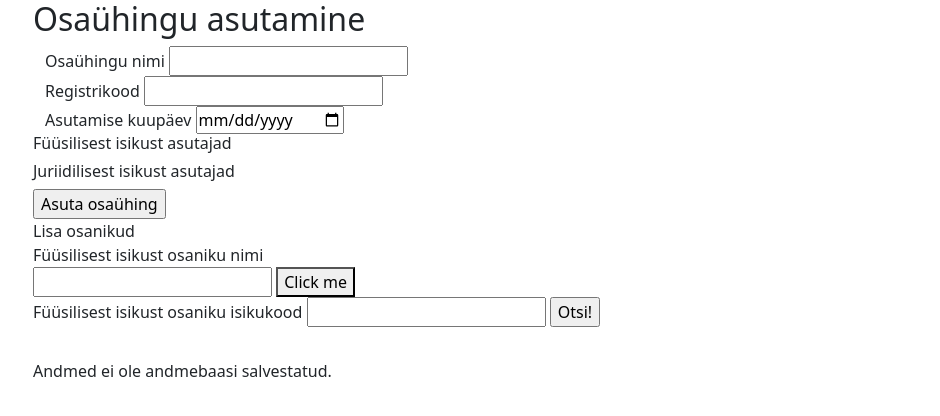
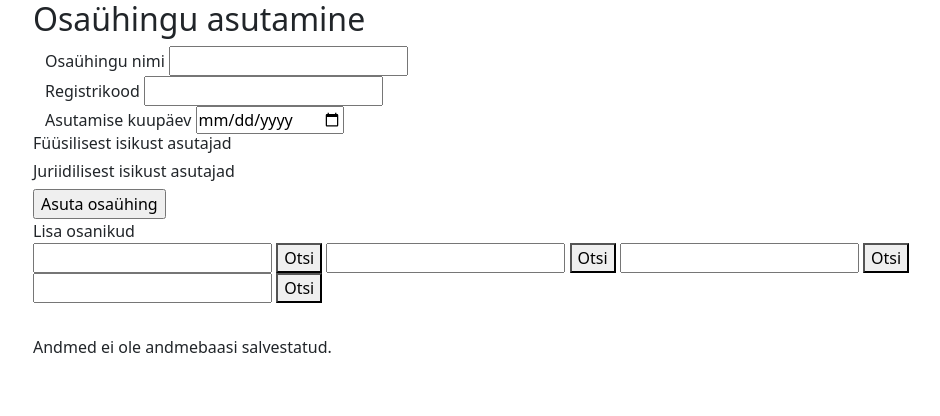
Before and after one commit to mariakesa/RIKPythonAssignment, a Flask app: page /osauhingu_asutamine in a window 1280 px wide. Shown: the top 416 px of the page, without its empty margins (49-989 px from the left). Run offline with Flask 3, Linux system fonts and the light colour scheme; some libraries are stand-ins or nearby versions.

Commit message:
table visualization generalization

```diff
--- a/routes.py
+++ b/routes.py
@@ -46,9 +46,15 @@ def osauhingu_andmed(osauhingu_nimi):
 @app.route('/osaniku_otsing', methods=['POST'])
 def osaniku_otsing():
     args = request.json
-    if 'nimi' in args:
-        fuus_paringu_tagastus = fuus_isikud_asutamine_nimi_paring(args['nimi'])
-        return fuus_paringu_tagastus
+    mapping = {
+        'nimi': fuus_isikud_asutamine_nimi_paring,
+        'isikukood': fuus_isikud_asutamine_ik_paring,
+        'registrikood': juur_isikud_asutamine_rk_paring,
+        'jur_nimi': juur_isikud_asutamine_nimi_paring,
+    }
+    for parameeter, funktsioon in mapping.items():
+        if parameeter in args:
+            return funktsioon(args[parameeter])
     return "bad request", 400
 
 @app.route('/osauhingu_asutamine', methods=['GET','POST'])
--- a/templates/osauhingu_asutamine.html
+++ b/templates/osauhingu_asutamine.html
@@ -30,20 +30,14 @@
         </div>
     </form>
     <div> Lisa osanikud </div>
-    <form action="/osauhingu_asutamine" method="post">
-        {{otsing_dct['fuus_isikud_nimeline_otsing'].csrf_token}}
-        {{otsing_dct['fuus_isikud_nimeline_otsing'].fuus_is_marksona.label}}
-        <!--{{otsing_dct['fuus_isikud_nimeline_otsing'].fuus_is_marksona}}
-        <!--{{otsing_dct['fuus_isikud_nimeline_otsing'].otsi}}-->
-    </form>
-    <input id="fuus_is_marksona" name="fuus_is_marksona" required type="text" value=""/>
-    <button onclick="otsiOsanikuNime(document.getElementById('fuus_is_marksona').value)">Click me</button>
-    <form action="/osauhingu_asutamine" method="post">
-        {{otsing_dct['fuus_isikud_ik_otsing'].csrf_token}}
-        {{otsing_dct['fuus_isikud_ik_otsing'].isikukood.label}}
-        {{otsing_dct['fuus_isikud_ik_otsing'].isikukood}}
-        {{otsing_dct['fuus_isikud_ik_otsing'].otsi}}
-    </form>
+    <input id="fuus_is_marksona" required type="text" value=""/>
+    <button onclick="otsiOsanikku({nimi: document.getElementById('fuus_is_marksona').value})">Otsi</button>
+    <input id="fuus_is_ik" required type="text" value=""/>
+    <button onclick="otsiOsanikku({isikukood: document.getElementById('fuus_is_ik').value})">Otsi</button>
+    <input id="juur_is_marksona" required type="text" value=""/>
+    <button onclick="otsiOsanikku({jur_nimi: document.getElementById('juur_is_marksona').value})">Otsi</button>
+    <input id="juur_is_rk" name="fuus_is_marksona" required type="text" value=""/>
+    <button onclick="otsiOsanikku({registrikood: document.getElementById('juur_is_rk').value})">Otsi</button>
     <!--
     <form action="/" method="post">
         {{otsing_dct['juur_isikud_nimeline_otsing'].csrf_token}}
@@ -141,10 +135,8 @@
 
     }
 
-    function otsiOsanikuNime(nimi) {
-        const params = {
-            nimi: nimi
-        };
+    function otsiOsanikku(params) {
+
         const options = {
             method: 'POST',
             headers: {
@@ -156,17 +148,27 @@
         fetch( 'osaniku_otsing', options )
             .then( response => response.json() )
             .then( response => {
-                console.log(response);
+
                 let datatable = response["id"].map(function(id, i) {
-                    return [id,response["Füüsilisest isikust osaniku nimi"][i],response['Isikukood'][i]];
+                    if ("Füüsilisest isikust osaniku nimi" in response) {
+                        return [id,response["Füüsilisest isikust osaniku nimi"][i],response['Isikukood'][i],"fuus"];
+                    } else if ("Juriidilisest isikust osaniku nimi" in response) {
+                        return [id,response["Juriidilisest isikust osaniku nimi"][i],response['Registrikood'][i],"jur"];
+                    } else {
+                        return [];
+                    }
                 });
+                let kooditulp = datatable.length > 0 && datatable[0][3] === "fuus" ? "Isikukood" : "Registrikood";
                 $('#fuus-otsingu-tabel').DataTable({
                     data: datatable,
                     searching: false,
                     destroy: true,
                     columns: [
                     { title: "Nimi", data: 1 },
-                    { title: "Isikukood", data: 2 }
+                    { title: kooditulp, data: 2 },
+                    { title: "Lisa asutaja", render: function(data, type, row) {
+                        return "<button onclick=\"addOsanikToForm(" + row[0] + ",'" + row[1] +"')\">Lisa asutaja</button>";
+                    }}
                     ]
                 });
             } );
```
Also changed, not shown: utils.py (+8 -6 lines).
